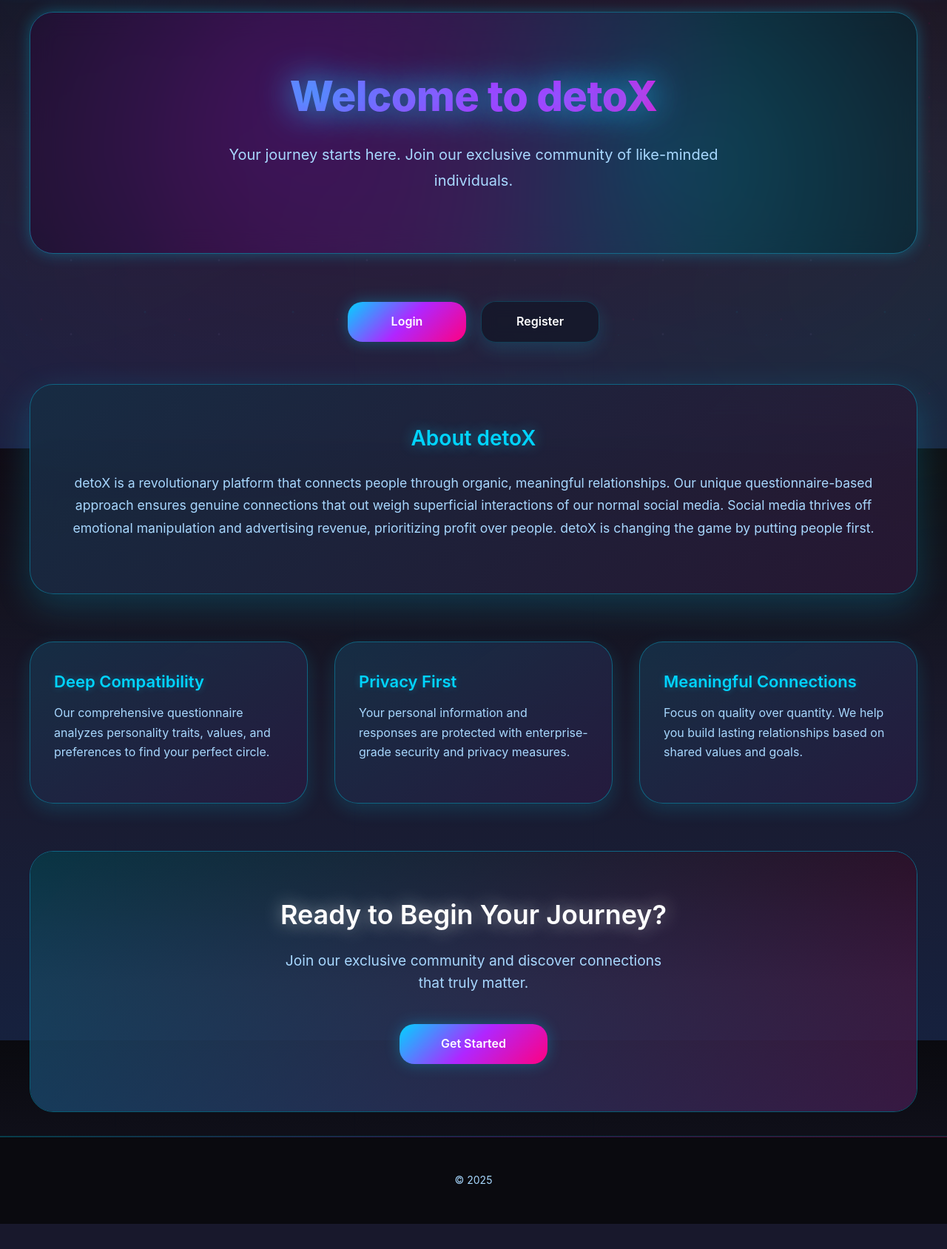
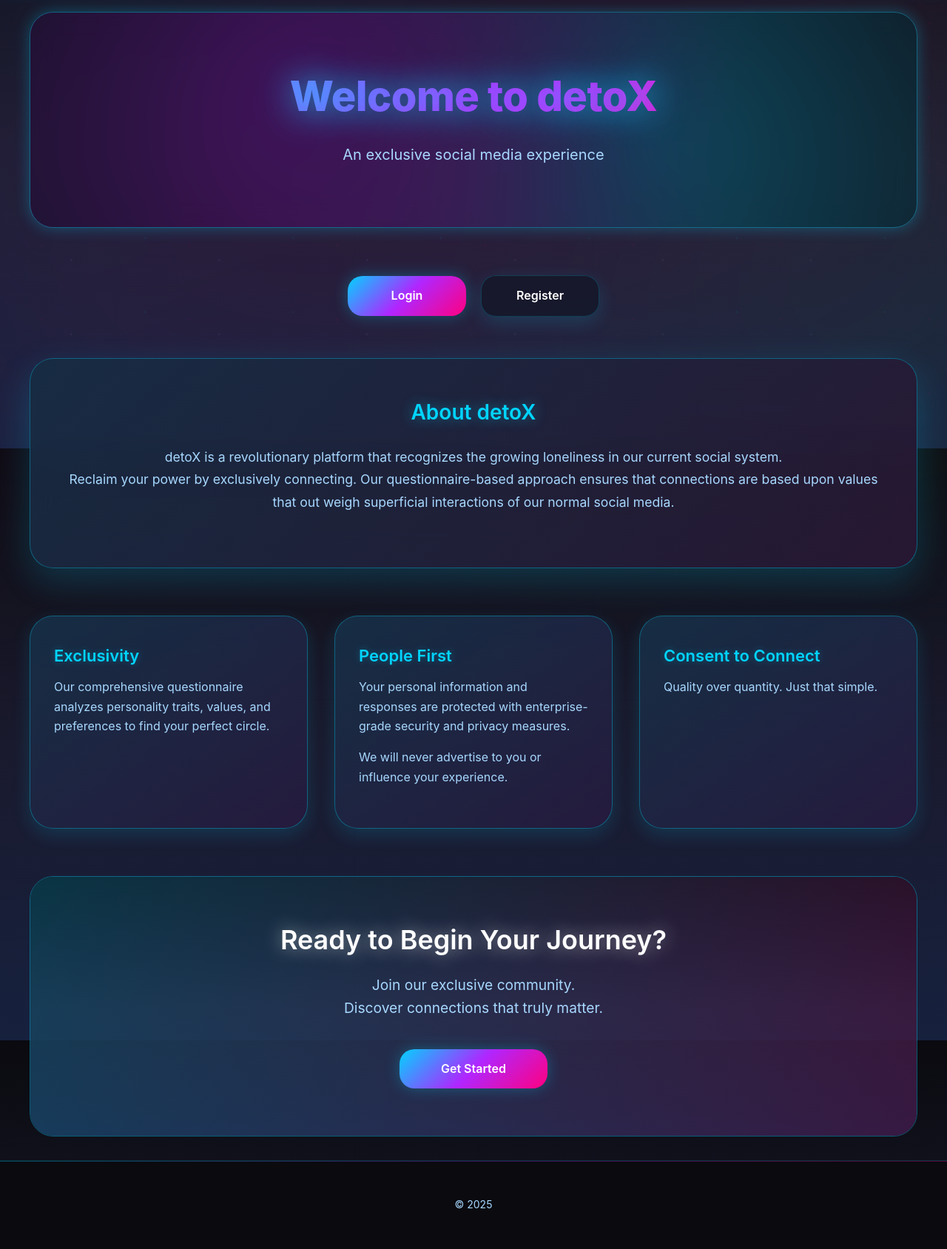
Before and after one commit to KieshaWalker/detoX, a Django app: page / in a window 1280 px wide. Shown: the part 194-1882 px from the top of the page at 74% size. Before the commit the page ends 1848 px from the top, so only its background shows below. Run offline with Django 4.2, Linux system fonts and the light colour scheme.

Commit message:
restructured the folders

```diff
--- a/X_app/templates/invite.html
+++ b/X_app/templates/app_/invite.html
@@ -1,4 +1,4 @@
-{% extends 'base.html' %}
+{% extends 'first_contact/base.html' %}
 {% load static %}
 
 {% block head %}
--- a/X_app/templates/profile.html
+++ b/X_app/templates/app_/profile.html
@@ -1,4 +1,4 @@
-{% extends 'base.html' %}
+{% extends 'first_contact/base.html' %}
 {% load static %}
 
 {% block head %}
@@ -117,6 +117,7 @@
     function enableEdit() {
         const inputs = document.querySelectorAll('input[readonly]');
         inputs.forEach(input => input.removeAttribute('readonly'));
+        inputs.forEach(input => input.classList.add('editable'));
         const button = document.querySelector('.form-actions .btn');
         button.textContent = 'Save Changes';
         button.className = 'btn primary';
--- a/X_app/templates/home.html
+++ b/X_app/templates/first_contact/home.html
@@ -1,4 +1,4 @@
-{% extends 'base.html' %}
+{% extends 'first_contact/base.html' %}
 {% load static %}
 
 {% block head %}
@@ -8,7 +8,7 @@
 {% block content %}
 <section class="hero-section">
     <h2>Welcome to detoX</h2>
-    <p>Your journey starts here. Join our exclusive community of like-minded individuals.</p>
+    <p>An exclusive social media experience</p>
 </section>
 
 <section class="login-section">
@@ -22,33 +22,34 @@
 
 <section class="welcome-card">
     <h3>About detoX</h3>
-    <p>detoX is a revolutionary platform that connects people through organic, meaningful relationships. Our unique
-        questionnaire-based approach ensures genuine connections that out weigh superficial interactions of our normal
-        social media.
-        Social media thrives off emotional manipulation and advertising revenue, prioritizing profit over people.
-        detoX is changing the game by putting people first.</p>
+    <p>detoX is a revolutionary platform that recognizes the growing loneliness in our current social system. <br>
+        Reclaim your power by exclusively connecting. Our
+        questionnaire-based approach ensures that connections are based upon values that out weigh superficial
+        interactions of our normal
+        social media.</p>
 </section>
 
 <section class="features-grid">
     <div class="feature-card">
-        <h4>Deep Compatibility</h4>
+        <h4>Exclusivity</h4>
         <p>Our comprehensive questionnaire analyzes personality traits, values, and preferences to find your perfect
             circle.</p>
     </div>
     <div class="feature-card">
-        <h4>Privacy First</h4>
+        <h4>People First</h4>
         <p>Your personal information and responses are protected with enterprise-grade security and privacy measures.
         </p>
+        <p>We will never advertise to you or influence your experience.</p>
     </div>
     <div class="feature-card">
-        <h4>Meaningful Connections</h4>
-        <p>Focus on quality over quantity. We help you build lasting relationships based on shared values and goals.</p>
+        <h4>Consent to Connect</h4>
+        <p>Quality over quantity. Just that simple.</p>
     </div>
 </section>
 
 <section class="cta-section">
     <h3>Ready to Begin Your Journey?</h3>
-    <p>Join our exclusive community and discover connections that truly matter.</p>
+    <p>Join our exclusive community. <br> Discover connections that truly matter.</p>
     {% if not user.is_authenticated %}
     <a href="{% url 'register' %}" class="btn btn-primary">Get Started</a>
     {% else %}
--- a/X_app/templates/login.html
+++ b/X_app/templates/first_contact/login.html
@@ -1,4 +1,4 @@
-{% extends 'base.html' %}
+{% extends 'first_contact/base.html' %}
 {% load static %}
 
 {% block head %}
--- a/X_app/templates/legalsites/privacy_policy.html
+++ b/X_app/templates/legalsites/privacy_policy.html
@@ -1,4 +1,4 @@
-{% extends 'base.html' %}
+{% extends 'first_contact/base.html' %}
 {% load static %}
 
 {% block head %}
--- a/X_app/templates/legalsites/terms_of_service.html
+++ b/X_app/templates/legalsites/terms_of_service.html
@@ -1,4 +1,4 @@
-{% extends 'base.html' %}
+{% extends 'first_contact/base.html' %}
 {% load static %}
 
 {% block head %}
--- a/X_app/templates/questionnaire.html
+++ b/X_app/templates/requests_/questionnaire.html
@@ -1,4 +1,4 @@
-{% extends 'base.html' %}
+{% extends 'first_contact/base.html' %}
 {% load static %}
 
 {% block head %}
--- a/X_app/templates/register.html
+++ b/X_app/templates/requests_/register.html
@@ -1,4 +1,4 @@
-{% extends 'base.html' %}
+{% extends 'first_contact/base.html' %}
 {% load static %}
 
 {% block head %}
@@ -34,8 +34,8 @@
     <h3>What happens next?</h3>
     <ul>
         <li>Complete our comprehensive personality questionnaire</li>
-        <li>Get matched with compatible individuals</li>
-        <li>Build meaningful, lasting relationships</li>
+        <li>Access individuals based on shared values and interests</li>
+        <li>Build your ideal social circle</li>
         <li>Join an exclusive community of like-minded people</li>
     </ul>
 </section>
--- a/X_app/urls.py
+++ b/X_app/urls.py
@@ -4,7 +4,7 @@ from . import views
 
 urlpatterns = [
     path('accounts/logout/', LogoutView.as_view(next_page='home'), name='logout'),
-    path('accounts/login/', LoginView.as_view(template_name='login.html', redirect_authenticated_user=True), name='login'),
+    path('accounts/login/', LoginView.as_view(template_name='first_contact/login.html', redirect_authenticated_user=True), name='login'),
     path('accounts/profile/', views.profile, name='profile'),
     path('', views.home, name='home'),
     path('invite/', views.inviteView, name='invite'),
--- a/X_app/views.py
+++ b/X_app/views.py
@@ -12,7 +12,7 @@ from .forms import RegistrationForm
 # Create your views here.
 
 def home(request):
-    return render(request, 'home.html')
+    return render(request, 'first_contact/home.html')
 
 def inviteView(request):
     if not request.user.is_authenticated:
@@ -67,7 +67,7 @@ Lets detoX!,
 
         return redirect('invite')
 
-    return render(request, 'invite.html')
+    return render(request, 'app_/invite.html')
 
 def register(request):
     if request.method == 'POST':
@@ -88,10 +88,10 @@ def register(request):
         request.session['invitation_code'] = invitation_code
         return redirect('questionnaire')
 
-    return render(request, 'register.html')
+    return render(request, 'requests_/register.html')
 
 def profile(request):
-    return render(request, 'profile.html')
+    return render(request, 'app_/profile.html')
 
 def questionnaireView(request):
     # Check if user has a valid invitation code in session
@@ -189,7 +189,7 @@ def questionnaireView(request):
     else:
         form = RegistrationForm()
 
-    return render(request, 'questionnaire.html', {'form': form})
+    return render(request, 'requests_/questionnaire.html', {'form': form})
 
 
 def terms_of_service(request):
--- a/data.sql
+++ b/data.sql
@@ -44,3 +44,7 @@ SELECT * FROM "X_app_response";
  --public | main_app_habit              | table | k
  --public | main_app_journalentry       | table | k
  --public | main_app_userprofile       | table | k
+
+
+ -- to run this database file, use the command:
+ -- \i data.sql
```
Also changed, not shown: X_app/templates/first_contact/base.html (renamed from X_app/templates/base.html), X_app/templates/requests_/applications.html (renamed from X_app/templates/applications.html).
